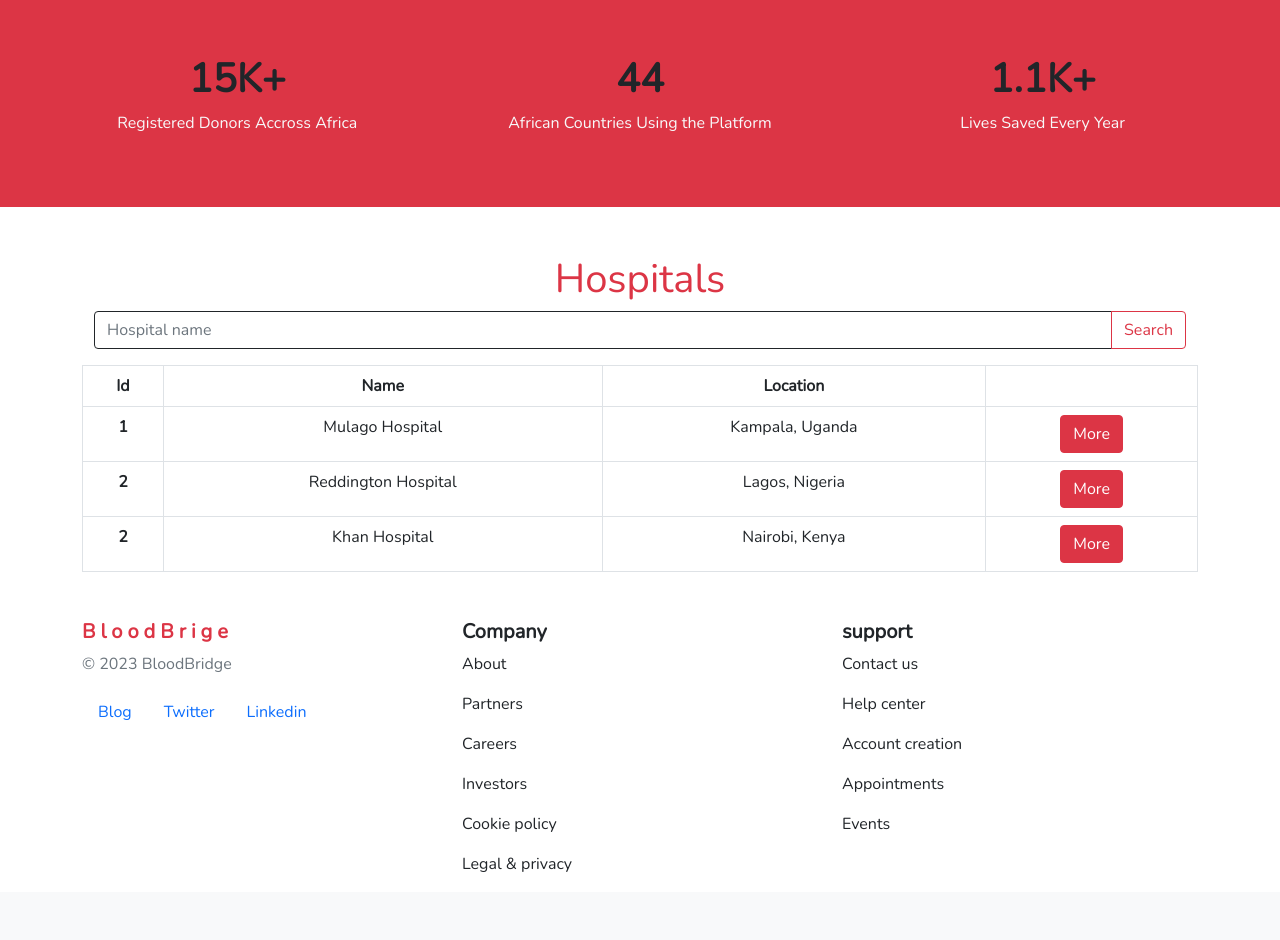
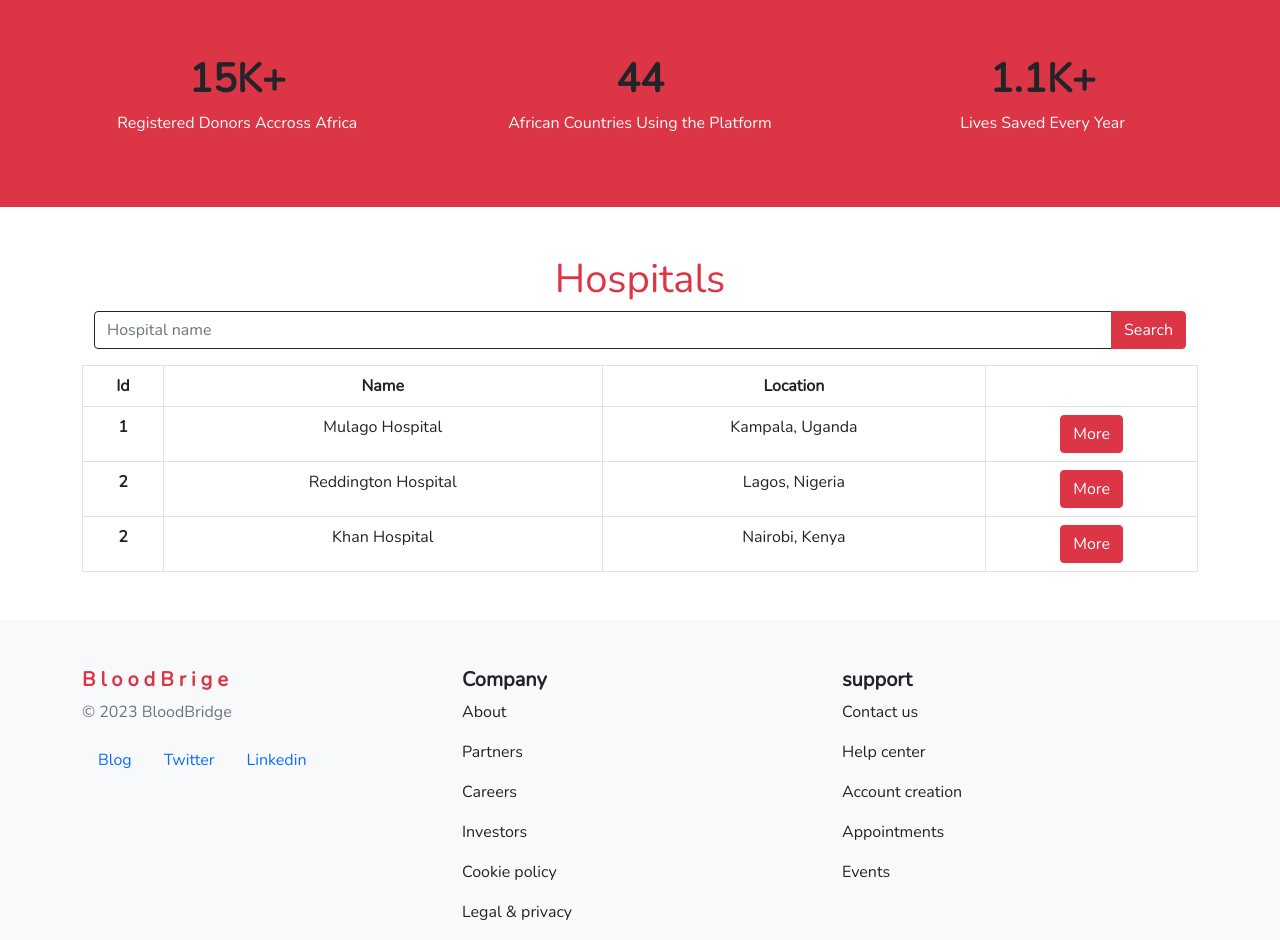
Before and after one commit to kokole12/BloodBridge_v2, a Django app: page / in a window 1280 px wide. Shown: the part 581-1521 px from the top of the page. Before the commit the page ends 1453 px from the top, so only its background shows below. Run offline with Django 4.2, Linux system fonts and the light colour scheme.

Commit message:
footer complte

```diff
--- a/main/donate/templates/donate/base.html
+++ b/main/donate/templates/donate/base.html
@@ -56,8 +56,10 @@
                   </button>
                   {%endif%}
                 </div>
+
               </div>
             </div>
+
           </nav>
     </header>
 
--- a/main/donate/templates/donate/home.html
+++ b/main/donate/templates/donate/home.html
@@ -48,7 +48,7 @@
         <div class="container w-80">
             <div class="input-group mb-3">
                 <input type="text" class="form-control border-dark" placeholder="Hospital name" aria-label="Recipient's username" aria-describedby="button-addon2">
-                <button class="btn btn-outline-danger" type="submit" id="button-addon2">Search</button>
+                <button class="btn btn-danger" type="submit" id="button-addon2">Search</button>
               </div>
           </div>
         <table class="table table-bordered text-center mb-5">
@@ -91,8 +91,8 @@
     </div>
 </section>
 
-<footer>
-    <div class="container-fluid h-100">
+<footer class="bg-light">
+    <div class="container-fluid pt-5">
         <div class="container">
             <div class="row">
                 <div class="col-12 col-md-12 col-lg-4">
```
